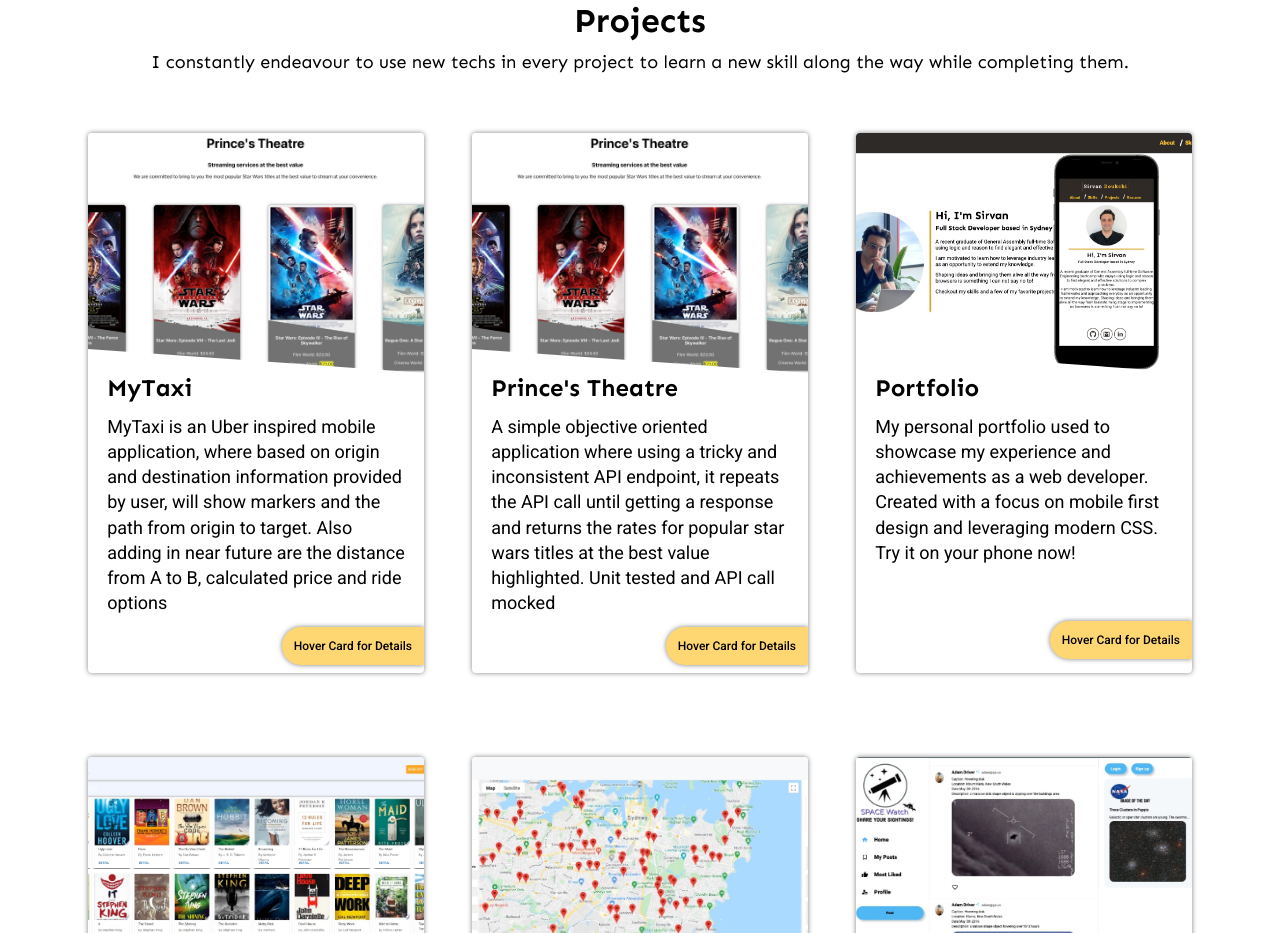
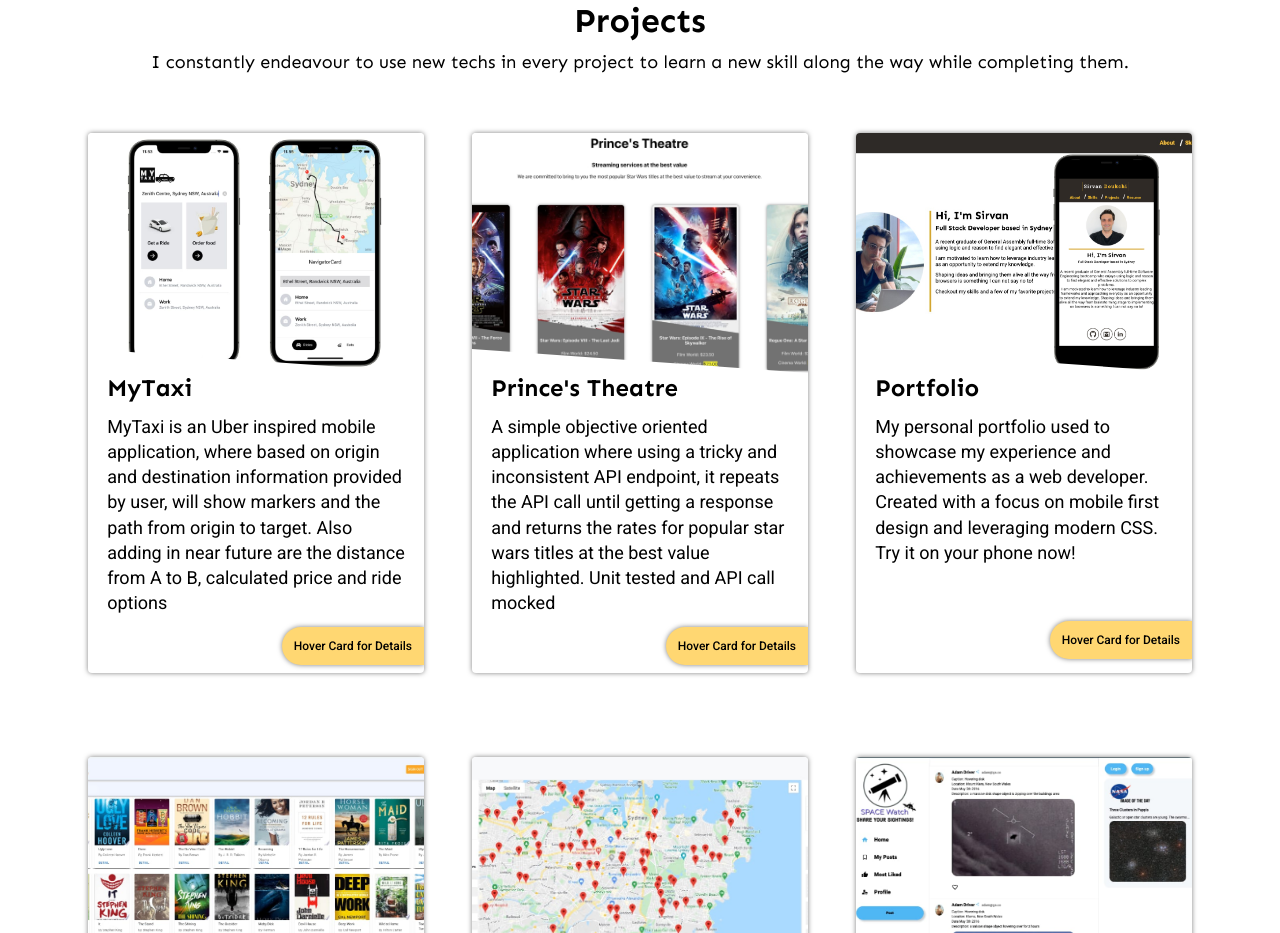
Before and after one commit to SirvanD/Portfolio, a Next.js app: page / in a window 1280 px wide. Shown: the part 1660-2593 px from the top of the page. Built offline with nearby package versions, Linux system fonts and the light colour scheme.

Commit message:
updated projects

```diff
--- a/components/Cards/projects.js
+++ b/components/Cards/projects.js
@@ -40,7 +40,7 @@ export const projectsData = [
   {
     title: "MyTaxi",
     description: `MyTaxi is an Uber inspired mobile application, where based on origin and destination information provided by user, will show markers and the path from origin to target. Also adding in near future are the distance from A to B, calculated price and ride options`,
-    image: "../../projects/PTSS.svg",
+    image: "../../projects/mytaxi.jpg",
     role: "Mobile Application",
     type: "Personal Project",
     stack: [skills.react_native, skills.js, skills.redux, skills.tailwind],
```
Also changed, not shown: public/projects/mytaxi.jpg (added).
